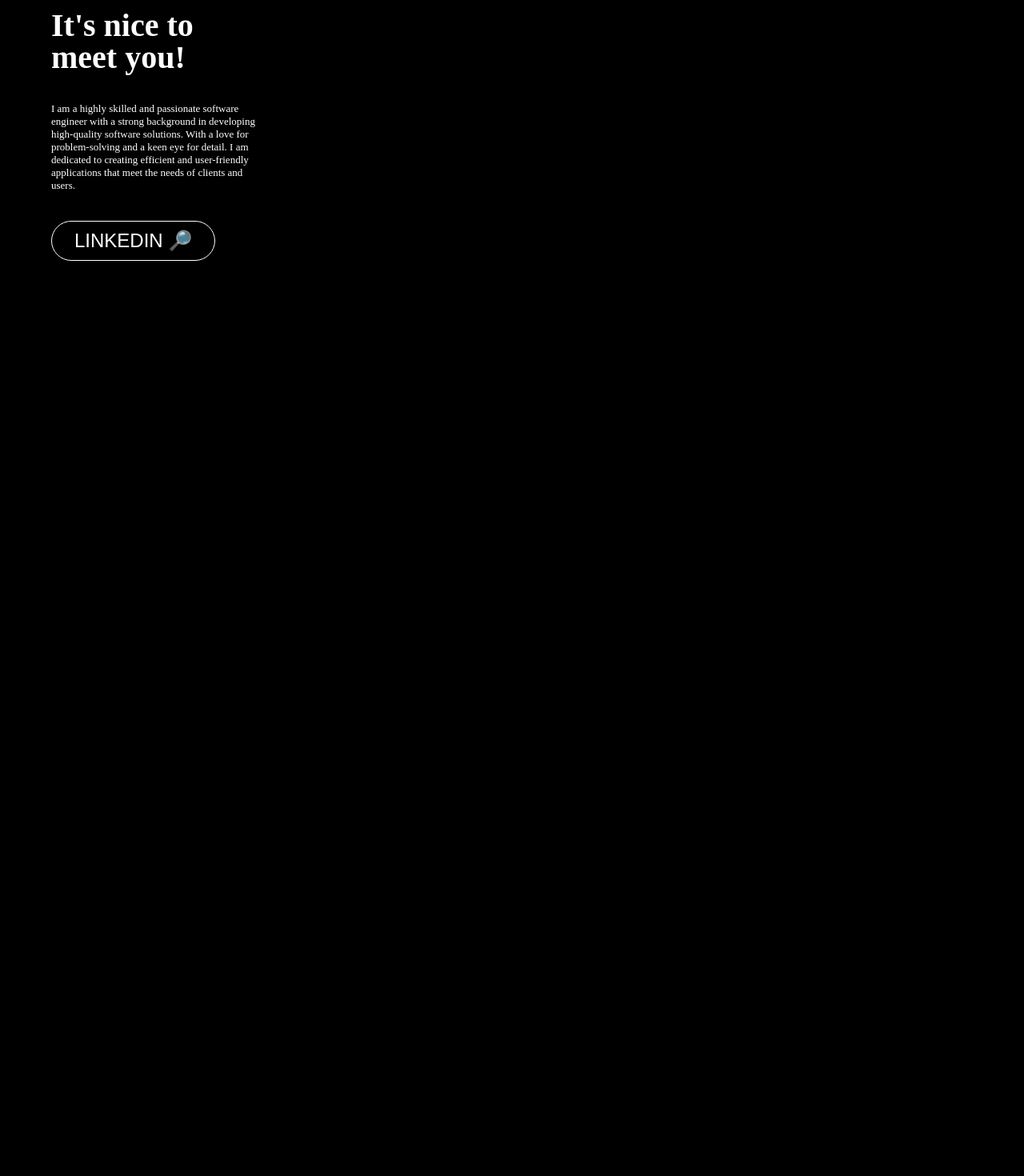
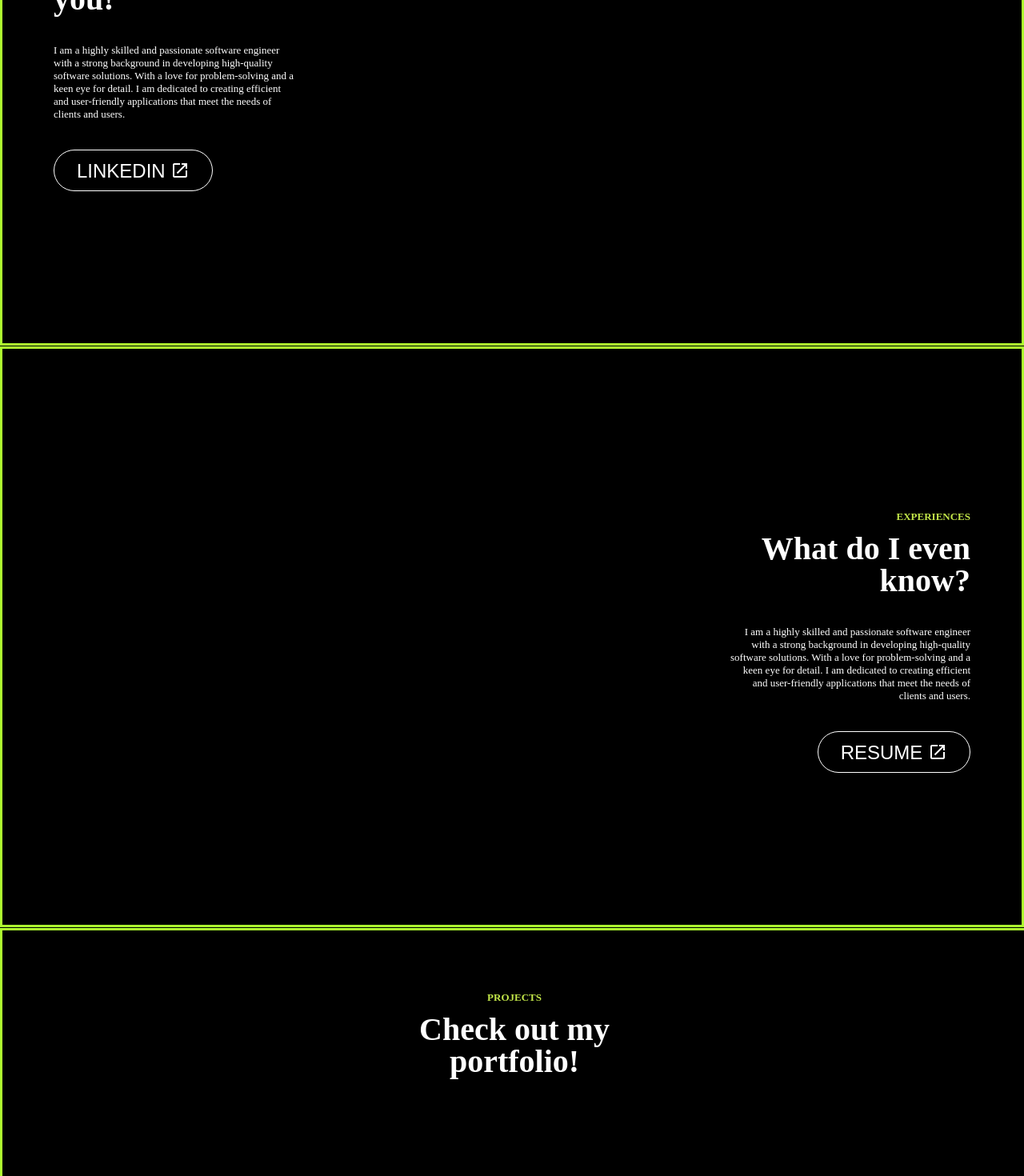
Before and after one commit to seazhur/WebDeveloper, an Angular app in the folder client/: page / in a window 1280 px wide. Shown: the part 1020-2490 px from the top of the page at 80% size. Before the commit the page ends 1533 px from the top, so only its background shows below. Built offline with nearby package versions, Linux system fonts and the light colour scheme; a web font is replaced by a local one.

Commit message:
Fixed page text alignments

```diff
--- a/client/src/app/about/about.component.html
+++ b/client/src/app/about/about.component.html
@@ -1,6 +1,4 @@
-<!-- selected1 -->
-
-<div class="page">
+<div class="page middle selected1">
   <div class="textbox">
     <h5>ABOUT</h5>
     <h2>It's nice to meet you!</h2>
@@ -16,6 +14,9 @@
     <br />
     <br />
     <!-- <div class="button"></div> -->
-    <app-button name="LINKEDIN" url="www.google.com"></app-button>
+    <app-button
+      name="LINKEDIN"
+      url="https://www.linkedin.com/in/cesarivanfuentes/"
+    ></app-button>
   </div>
 </div>
--- a/client/src/app/app.component.html
+++ b/client/src/app/app.component.html
@@ -14,23 +14,18 @@
   />
 </head>
 
-<app-navbar></app-navbar>
+<!-- navigation bar -->
+<app-navbar class="fixed"></app-navbar>
 
-<!-- <app-home></app-home> -->
+<!-- pages -->
+<app-home></app-home>
 <app-about></app-about>
-<app-about></app-about>
+<app-experience></app-experience>
+<app-projects></app-projects>
 
 <!-- <app-footer></app-footer> -->
-
-<!--
-
-<br /><br /><br />
-<br /><br /><br />
-<br /><br /><br />
-
-<app-experience></app-experience>
-<app-skills></app-skills>
-<app-contact></app-contact> -->
+<!-- <app-skills></app-skills> -->
+<!-- <app-contact></app-contact> -->
 
 <!-- * * * * * * * * * * * * * * * * * * * * * * * * * * * * * * * -->
 <!-- * * * * * * * * * * * The content above * * * * * * * * * * * -->
--- a/client/src/app/app.component.scss
+++ b/client/src/app/app.component.scss
@@ -0,0 +1,7 @@
+.fixed {
+  position: fixed;
+  width: 100%;
+  top: 0;
+  left: 0;
+  z-index: 100;
+}
--- a/client/src/app/button/button.component.html
+++ b/client/src/app/button/button.component.html
@@ -1,3 +1,31 @@
 <form target="_blank">
-  <button class="button" formaction="{{ url }}">{{ name }}</button>
+  <button class="button" formaction="{{ url }}">
+    {{ name }}
+    <div class="icon baseline">
+      <svg
+        xmlns="http://www.w3.org/2000/svg"
+        width="48"
+        height="48"
+        viewBox="0 0 48 48"
+      >
+        <path
+          id="icon-open"
+          d="M38 38H10V10h14V6H10c-2.21 0-4 1.79-4 4v28c0 2.21 1.79 4 4 4h28c2.21 0 4-1.79 4-4V24h-4v14zM28 6v4h7.17L15.51 29.66l2.83 2.83L38 12.83V20h4V6H28z"
+        />
+      </svg>
+    </div>
+
+    <!-- <svg
+      xmlns="http://www.w3.org/2000/svg"
+      width="1em"
+      height="1em"
+      fill="currentColor"
+      class="bi bi-arrow-right-circle-fill"
+      viewBox="0 0 16 16"
+    >
+      <path
+        d="M8 0a8 8 0 1 1 0 16A8 8 0 0 1 8 0zM4.5 7.5a.5.5 0 0 0 0 1h5.793l-2.147 2.146a.5.5 0 0 0 .708.708l3-3a.5.5 0 0 0 0-.708l-3-3a.5.5 0 1 0-.708.708L10.293 7.5H4.5z"
+      />
+    </svg> -->
+  </button>
 </form>
--- a/client/src/app/button/button.component.scss
+++ b/client/src/app/button/button.component.scss
@@ -7,6 +7,102 @@
   display: inline-block;
 }
 
-button::after {
-  content: " 🔎";
+// button::after {
+//   content: " 🔎";
+// }
+
+/*SVG ICON SYSTEM*/
+.icon {
+  display: inline-flex;
+  align-self: center;
 }
+
+.icon svg,
+.icon img {
+  height: 1em;
+  width: 1em;
+  fill: currentColor;
+}
+
+.icon.baseline svg,
+.icon img {
+  top: 0.125em;
+  position: relative;
+}
+
+/*-----------------*/
+/*-----------------*/
+/*-----------------*/
+/*PROTOTYPE EXAMPLE*/
+body {
+  padding: 8px;
+  font-size: 16px;
+  font-family: arial;
+}
+h1,
+h2,
+h3,
+h4,
+h5,
+h6 {
+  margin: 0 0 16px 0;
+  padding: 0;
+  line-height: 1;
+  font-weight: normal;
+  position: relative;
+}
+/*H Tag Sizing*/
+h1 {
+  font-size: 64px;
+}
+h2 {
+  font-size: 48px;
+}
+h3 {
+  font-size: 32px;
+}
+h4 {
+  font-size: 24px;
+}
+h5 {
+  font-size: 16px;
+}
+h6 {
+  font-size: 12px;
+}
+p {
+  margin-top: 0;
+  margin-bottom: 8px;
+}
+
+/*Red Lining*/
+h1:after,
+h2:after,
+h3:after,
+h4:after,
+h5:after,
+h6:after {
+  width: 100%;
+  height: 1px;
+  content: "";
+  position: absolute;
+  bottom: 0.145833em;
+  left: 0;
+  background-color: rgba(255, 0, 0, 0.23);
+  z-index: -100;
+}
+h1:before,
+h2:before,
+h3:before,
+h4:before,
+h5:before,
+h6:before {
+  width: 100%;
+  height: 1px;
+  content: "";
+  position: absolute;
+  top: 0.27em;
+  left: 0;
+  background-color: rgba(255, 0, 0, 0.23);
+  z-index: -100;
+}
--- a/client/src/app/experience/experience.component.html
+++ b/client/src/app/experience/experience.component.html
@@ -1 +1,19 @@
-<p>experience works!</p>
+<div class="page middle selected1">
+  <div class="textbox right">
+    <h5>EXPERIENCES</h5>
+    <h2>What do I even know?</h2>
+    <br />
+    <br />
+    <p>
+      I am a highly skilled and passionate software engineer with a strong
+      background in developing high-quality software solutions. With a love for
+      problem-solving and a keen eye for detail. I am dedicated to creating
+      efficient and user-friendly applications that meet the needs of clients
+      and users.
+    </p>
+    <br />
+    <br />
+    <!-- <div class="button"></div> -->
+    <app-button name="RESUME" url=""></app-button>
+  </div>
+</div>
--- a/client/src/app/projects/projects.component.html
+++ b/client/src/app/projects/projects.component.html
@@ -1 +1,8 @@
-<p>projects works!</p>
+<div class="page selected1">
+  <div class="textbox center">
+    <h5>PROJECTS</h5>
+    <h2>Check out my portfolio!</h2>
+    <!-- <app-project></app-project> -->
+    <!-- <app-project></app-project> -->
+  </div>
+</div>
--- a/client/src/styles.scss
+++ b/client/src/styles.scss
@@ -36,7 +36,7 @@
 
 .selected1 {
   border: 3px solid greenyellow;
-  background-color: rgba(188, 188, 188, 0.617);
+  // background-color: rgba(188, 188, 188, 0.617);
 }
 
 .selected2 {
@@ -73,11 +73,6 @@ h2 {
   color: var(--accent-color);
 }
 
-.textbox {
-  width: 260px;
-  margin: 64px;
-}
-
 h5 {
   // for
   color: var(--accent-color);
@@ -110,12 +105,26 @@ p {
 .page {
   height: 90vh;
   width: 100vw;
-  display: table-cell;
-  vertical-align: middle;
   // 900
 }
 
+.middle {
+  display: table-cell;
+  vertical-align: middle;
+}
+
 .textbox {
-  // margin-left: auto;
-  // margin-right: auto;
+  width: 302px;
+  margin: 64px;
 }
+
+.right {
+  margin-left: auto;
+  text-align: right;
+}
+
+.center {
+  margin-left: auto;
+  margin-right: auto;
+  text-align: center;
+}
```
